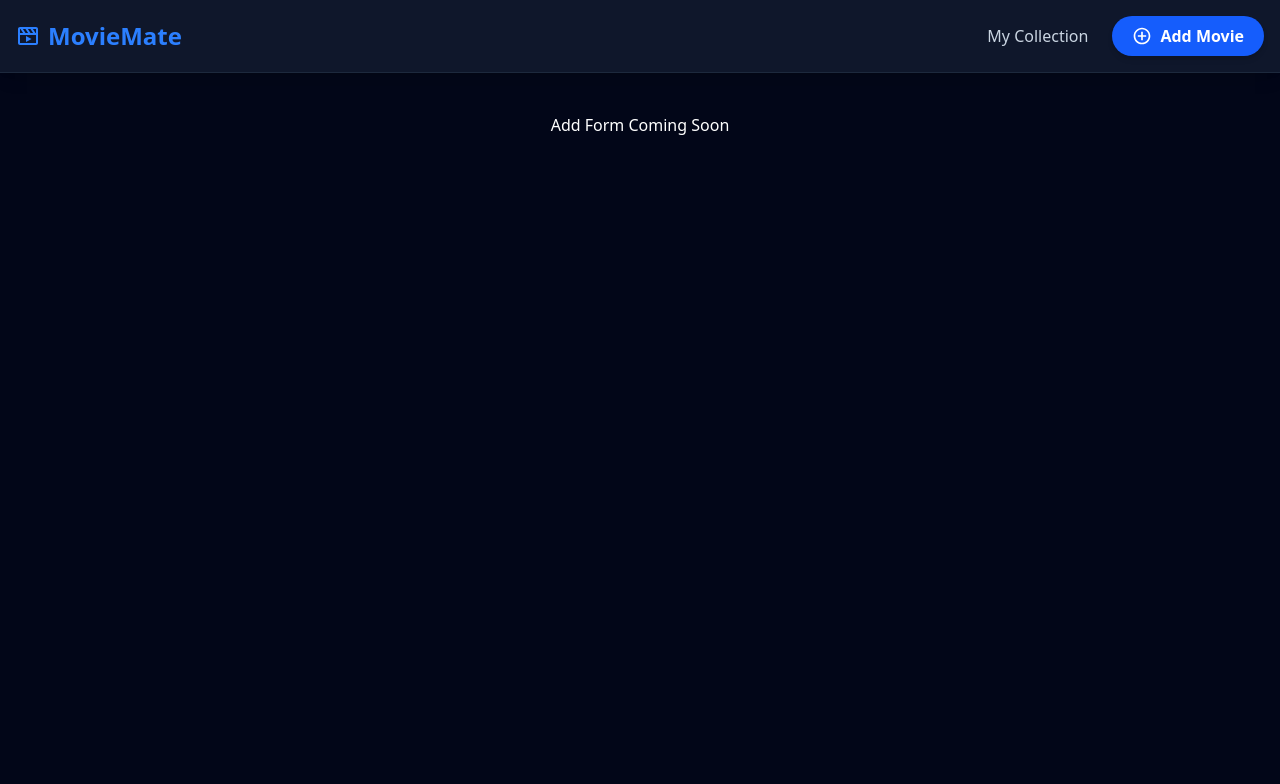
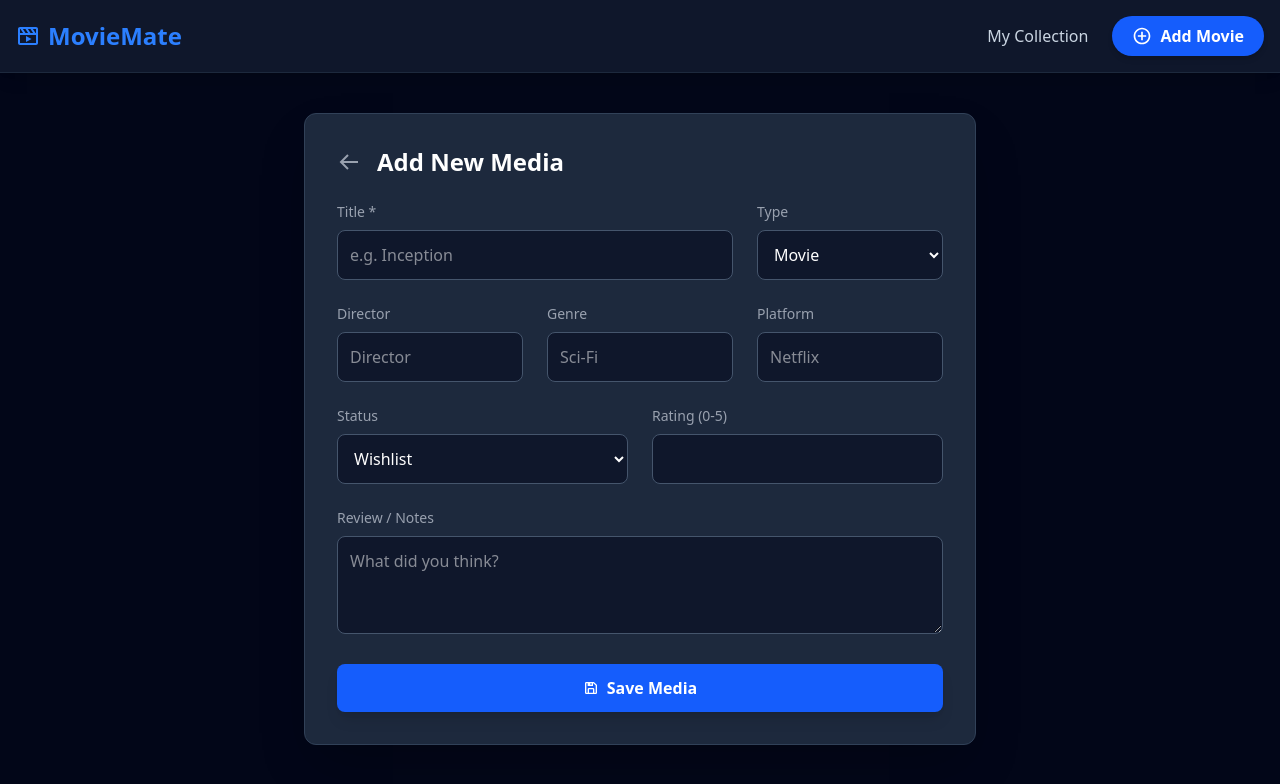
Before and after one commit to amarnathkv619/movie-mate, a React app in the folder frontend/: page /add in a window 1280 px wide. Shown: the top 784 px of the page. Built offline with nearby package versions, Linux system fonts and the light colour scheme; the HTML template or start-up script is replaced by a standard one.

Commit message:
feat: implement add movie page with form validation

```diff
--- a/frontend/src/App.jsx
+++ b/frontend/src/App.jsx
@@ -1,9 +1,7 @@
 import { BrowserRouter as Router, Routes, Route } from "react-router-dom";
 import Navbar from "./components/Navbar";
-import Home from "./pages/Home"; // <--- Import the real page
-
-// Placeholder for Add
-const AddMovie = () => <div className="text-white text-center mt-10">Add Form Coming Soon</div>;
+import Home from "./pages/Home";
+import AddMovie from "./pages/AddMovie";
 
 function App() {
   return (
--- /dev/null
+++ b/frontend/src/pages/AddMovie.jsx
@@ -0,0 +1,170 @@
+import { useState } from "react";
+import { useNavigate } from "react-router-dom";
+import axios from "axios";
+import { BiSave, BiArrowBack } from "react-icons/bi";
+
+function AddMovie() {
+  const navigate = useNavigate();
+  const [loading, setLoading] = useState(false);
+
+  // Form State
+  const [formData, setFormData] = useState({
+    title: "",
+    media_type: "Movie",
+    director: "",
+    genre: "",
+    platform: "",
+    status: "Wishlist",
+    rating: 0,
+    review: "",
+    total_episodes: 1,
+    current_episode: 0
+  });
+
+  // Handle Input Changes
+  const handleChange = (e) => {
+    const { name, value } = e.target;
+    setFormData({ ...formData, [name]: value });
+  };
+
+  // Handle Submit
+  const handleSubmit = async (e) => {
+    e.preventDefault();
+    setLoading(true);
+
+    // Convert numbers before sending (API expects integers/floats)
+    const payload = {
+      ...formData,
+      rating: parseFloat(formData.rating),
+      total_episodes: parseInt(formData.total_episodes),
+      current_episode: parseInt(formData.current_episode)
+    };
+
+    try {
+      await axios.post("http://127.0.0.1:8000/media/", payload);
+      // Success! Go back to home list
+      navigate("/");
+    } catch (error) {
+      console.error("Error adding media:", error);
+      alert("Failed to add movie. Check console.");
+    } finally {
+      setLoading(false);
+    }
+  };
+
+  return (
+    <div className="max-w-2xl mx-auto mt-10 bg-slate-800 p-8 rounded-xl shadow-2xl border border-slate-700">
+      <div className="flex items-center gap-4 mb-6">
+        <button onClick={() => navigate("/")} className="text-gray-400 hover:text-white transition">
+          <BiArrowBack size={24} />
+        </button>
+        <h2 className="text-2xl font-bold text-white">Add New Media</h2>
+      </div>
+
+      <form onSubmit={handleSubmit} className="space-y-6">
+
+        {/* Row 1: Title & Type */}
+        <div className="grid grid-cols-1 md:grid-cols-3 gap-6">
+          <div className="md:col-span-2">
+            <label className="block text-gray-400 text-sm mb-2">Title *</label>
+            <input
+              name="title" required
+              onChange={handleChange}
+              className="w-full bg-slate-900 text-white border border-slate-600 rounded-lg p-3 focus:border-blue-500 outline-none"
+              placeholder="e.g. Inception"
+            />
+          </div>
+          <div>
+            <label className="block text-gray-400 text-sm mb-2">Type</label>
+            <select
+              name="media_type"
+              onChange={handleChange}
+              className="w-full bg-slate-900 text-white border border-slate-600 rounded-lg p-3 focus:border-blue-500 outline-none"
+            >
+              <option value="Movie">Movie</option>
+              <option value="Series">TV Series</option>
+            </select>
+          </div>
+        </div>
+
+        {/* Row 2: Director, Genre, Platform */}
+        <div className="grid grid-cols-1 md:grid-cols-3 gap-6">
+          <div>
+            <label className="block text-gray-400 text-sm mb-2">Director</label>
+            <input name="director" onChange={handleChange} className="w-full bg-slate-900 text-white border border-slate-600 rounded-lg p-3 focus:border-blue-500 outline-none" placeholder="Director" />
+          </div>
+          <div>
+            <label className="block text-gray-400 text-sm mb-2">Genre</label>
+            <input name="genre" onChange={handleChange} className="w-full bg-slate-900 text-white border border-slate-600 rounded-lg p-3 focus:border-blue-500 outline-none" placeholder="Sci-Fi" />
+          </div>
+          <div>
+            <label className="block text-gray-400 text-sm mb-2">Platform</label>
+            <input name="platform" onChange={handleChange} className="w-full bg-slate-900 text-white border border-slate-600 rounded-lg p-3 focus:border-blue-500 outline-none" placeholder="Netflix" />
+          </div>
+        </div>
+
+        {/* Row 3: Status & Rating */}
+        <div className="grid grid-cols-1 md:grid-cols-2 gap-6">
+          <div>
+            <label className="block text-gray-400 text-sm mb-2">Status</label>
+            <select
+              name="status"
+              onChange={handleChange}
+              className="w-full bg-slate-900 text-white border border-slate-600 rounded-lg p-3 focus:border-blue-500 outline-none"
+            >
+              <option value="Wishlist">Wishlist</option>
+              <option value="Watching">Watching</option>
+              <option value="Completed">Completed</option>
+            </select>
+          </div>
+          <div>
+            <label className="block text-gray-400 text-sm mb-2">Rating (0-5)</label>
+            <input
+              type="number" step="0.1" max="5" min="0"
+              name="rating"
+              onChange={handleChange}
+              className="w-full bg-slate-900 text-white border border-slate-600 rounded-lg p-3 focus:border-blue-500 outline-none"
+            />
+          </div>
+        </div>
+
+        {/* Row 4: TV Series Specifics (Conditional) */}
+        {formData.media_type === "Series" && (
+          <div className="grid grid-cols-2 gap-6 bg-slate-900/50 p-4 rounded-lg border border-slate-700">
+            <div>
+               <label className="block text-gray-400 text-sm mb-2">Watched Episodes</label>
+               <input type="number" name="current_episode" onChange={handleChange} className="w-full bg-slate-800 text-white border border-slate-600 rounded-lg p-2" />
+            </div>
+            <div>
+               <label className="block text-gray-400 text-sm mb-2">Total Episodes</label>
+               <input type="number" name="total_episodes" onChange={handleChange} className="w-full bg-slate-800 text-white border border-slate-600 rounded-lg p-2" />
+            </div>
+          </div>
+        )}
+
+        {/* Review */}
+        <div>
+          <label className="block text-gray-400 text-sm mb-2">Review / Notes</label>
+          <textarea
+            name="review" rows="3"
+            onChange={handleChange}
+            className="w-full bg-slate-900 text-white border border-slate-600 rounded-lg p-3 focus:border-blue-500 outline-none"
+            placeholder="What did you think?"
+          ></textarea>
+        </div>
+
+        {/* Submit Button */}
+        <button
+          type="submit"
+          disabled={loading}
+          className="w-full bg-blue-600 hover:bg-blue-700 text-white font-bold py-3 rounded-lg shadow-lg transition flex items-center justify-center gap-2"
+        >
+          {loading ? "Saving..." : <><BiSave /> Save Media</>}
+        </button>
+
+      </form>
+    </div>
+  );
+}
+
+export default AddMovie;
```
